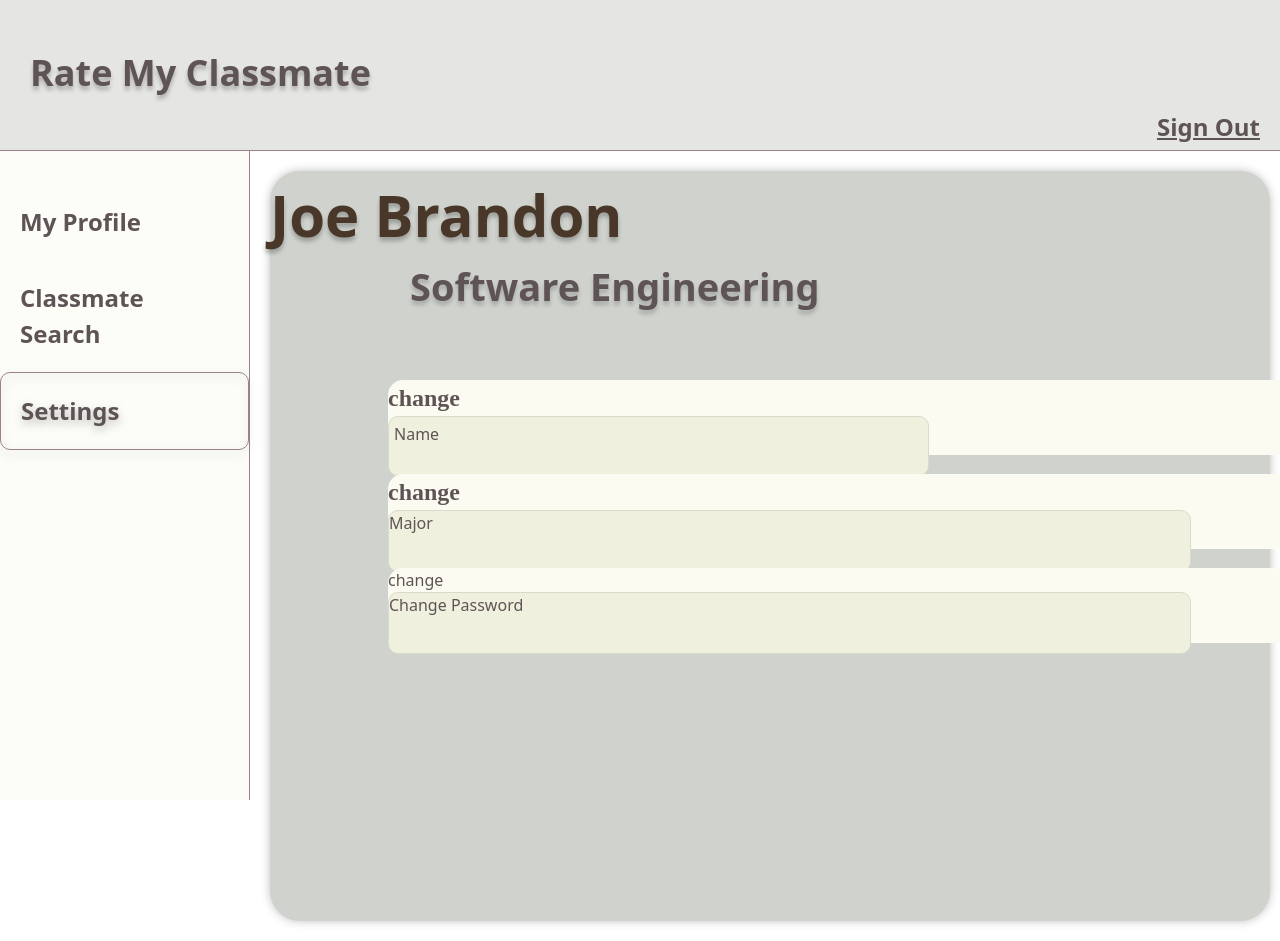
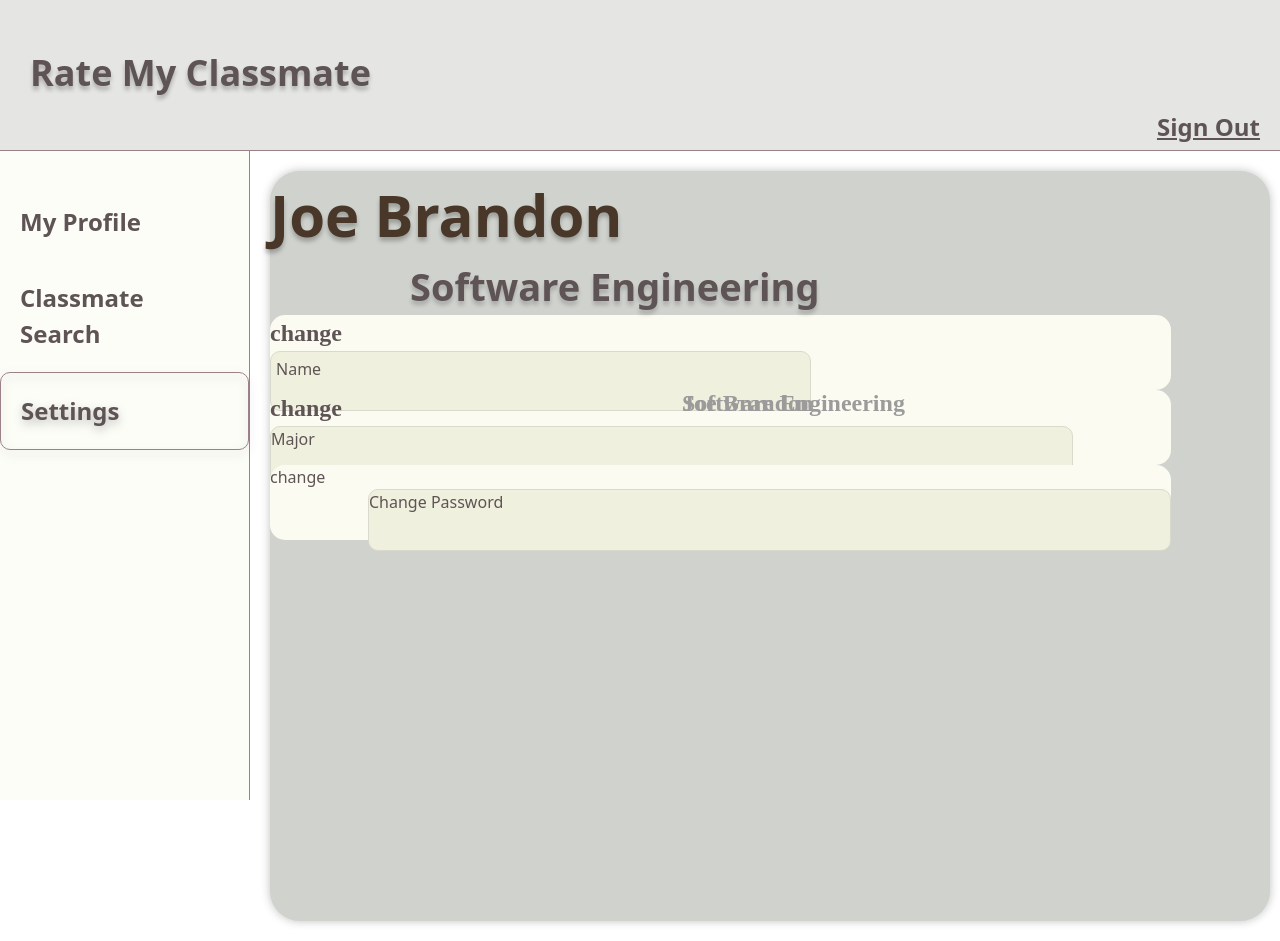
Before and after one commit to jqm4954/rate-my-classmate, a Next.js app: page /settings in a window 1280 px wide. Built offline with nearby package versions, Linux system fonts and the light colour scheme.

Commit message:
jon help with modal

```diff
--- a/package.json
+++ b/package.json
@@ -36,6 +36,7 @@
     "autoprefixer": "^10.4.13",
     "postcss": "^8.4.21",
     "prisma": "^4.10.1",
+    "tailwind-merge": "^1.10.0",
     "tailwindcss": "^3.2.7"
   }
 }
--- a/src/core/components/rateModal.tsx
+++ b/src/core/components/rateModal.tsx
@@ -46,6 +46,7 @@ export const RateModal: FunctionComponent<RateModalProps> = (props) => {
     <ModalFooter>
     <Button color='success' onClick={props.onConfirm}>Rate</Button>
     </ModalFooter>
+
 
 
 </div>
--- a/src/core/hooks/useModal.ts
+++ b/src/core/hooks/useModal.ts
@@ -3,5 +3,5 @@ import { useState } from "react"
 export const useModal = (initialMode = false) => {
     const [modalOpen, setModalOpen] = useState(initialMode)
     const toggle = () => setModalOpen(!modalOpen)
-    return modalOpen
+    return {modalOpen, toggle}
 }
--- a/src/pages/classmateProfile.tsx
+++ b/src/pages/classmateProfile.tsx
@@ -1,6 +1,8 @@
+import { RateModal } from "@/core/components/rateModal";
 import {Rating} from "@/core/components/rating";
 import {SideBar} from "@/core/components/Sidebar";
 import { TopBar } from "@/core/components/Topbar";
+import { useModal } from "@/core/hooks/useModal";
 import { Button } from "reactstrap";
 import styles from "src/styles/profile.module.css";
 
@@ -39,9 +41,12 @@ export default function classmateProfile() {
     htmlRatings.push(<Rating key={index} rating={ratings[index]}></Rating>);
   }
 
+  const {modalOpen, toggle} = useModal();
+
   return (
     <>
       <TopBar></TopBar>
+      {modalOpen ? <RateModal/> : <></>}
       <div className="flex">
         <SideBar></SideBar>
         <div className={styles.content}>
@@ -50,7 +55,7 @@ export default function classmateProfile() {
           <div className={styles.avgRatingArea}>
             <div className={styles.overallRatingArea}>
               <span className={styles.overallRating}>{overall.rating}</span>/5
-              <div><Button className={styles.rateButton}>Rate</Button></div>
+              <div><Button onClick={toggle} className={styles.rateButton}style ={{borderRadius: 10, overflow: 'hidden'}}>Rate</Button></div>
             </div>
             <h4></h4>
             <div>
--- a/src/pages/settings.tsx
+++ b/src/pages/settings.tsx
@@ -28,12 +28,16 @@ export default function Profile() {
                 </div>
 
                 <div className={styles.name_outer}>
+                        <div className={styles.name_pre}>{name}</div>
                         <div className={styles.change_name}>change</div>
                         <div className={styles.name_inner}>{settings.name}</div>
+
+
                 </div>
                 <div className={styles.major_outer}>
                         <div className={styles.change_major}>change</div>
                         <div className={styles.major_inner}>{settings.major}</div>
+                        <div className={styles.name_pre}>{major}</div>
                 </div>
                 <div className={styles.password_outer}>
                         <div className={styles.change_password}>change</div>
--- a/src/styles/Profile.module.css
+++ b/src/styles/Profile.module.css
@@ -98,4 +98,5 @@
 }
 .rateButton{
   background-color: #A6A2A2;
+
 }
--- a/src/styles/settings.module.css
+++ b/src/styles/settings.module.css
@@ -63,9 +63,9 @@ line-height: 36px;
 }
 .name_outer
 {
+
 align-items: center;
 justify-content: flex-end;
-position: absolute;
 width: 901px;
 height: 75px;
 left: 388px;
@@ -78,7 +78,6 @@ border-radius: 15px;
 
 .name_inner
 {
-align-items: center;
 width: 60%;
 display: inline-block;
 height: 60px;
@@ -104,7 +103,6 @@ font-style: normal;
 font-weight: 600;
 font-size: 24px;
 line-height: 36px;
-display: flex;
 align-items: center;
 
 color: #9B9B9B;
@@ -154,7 +152,8 @@ color: #9B9B9B;
 width: 803px;
 height: 62px;
 left: 473px;
-top: 574px;
+
+justify-self: right;
 
 background: #F0F0DE;
 border: 1px solid #DADACC;
@@ -233,7 +232,6 @@ transform: rotate(90deg);
 }
 .password_outer{
 
-position: absolute;
 width: 901px;
 height: 75px;
 left: 388px;
@@ -243,7 +241,6 @@ background: #FBFBF2;
 border-radius: 15px;
 }
 .major_outer{
-position: absolute;
 width: 901px;
 height: 75px;
 left: 388px;
```
Also changed, not shown: 1 other file (tests, documents, lock files or other folders).
